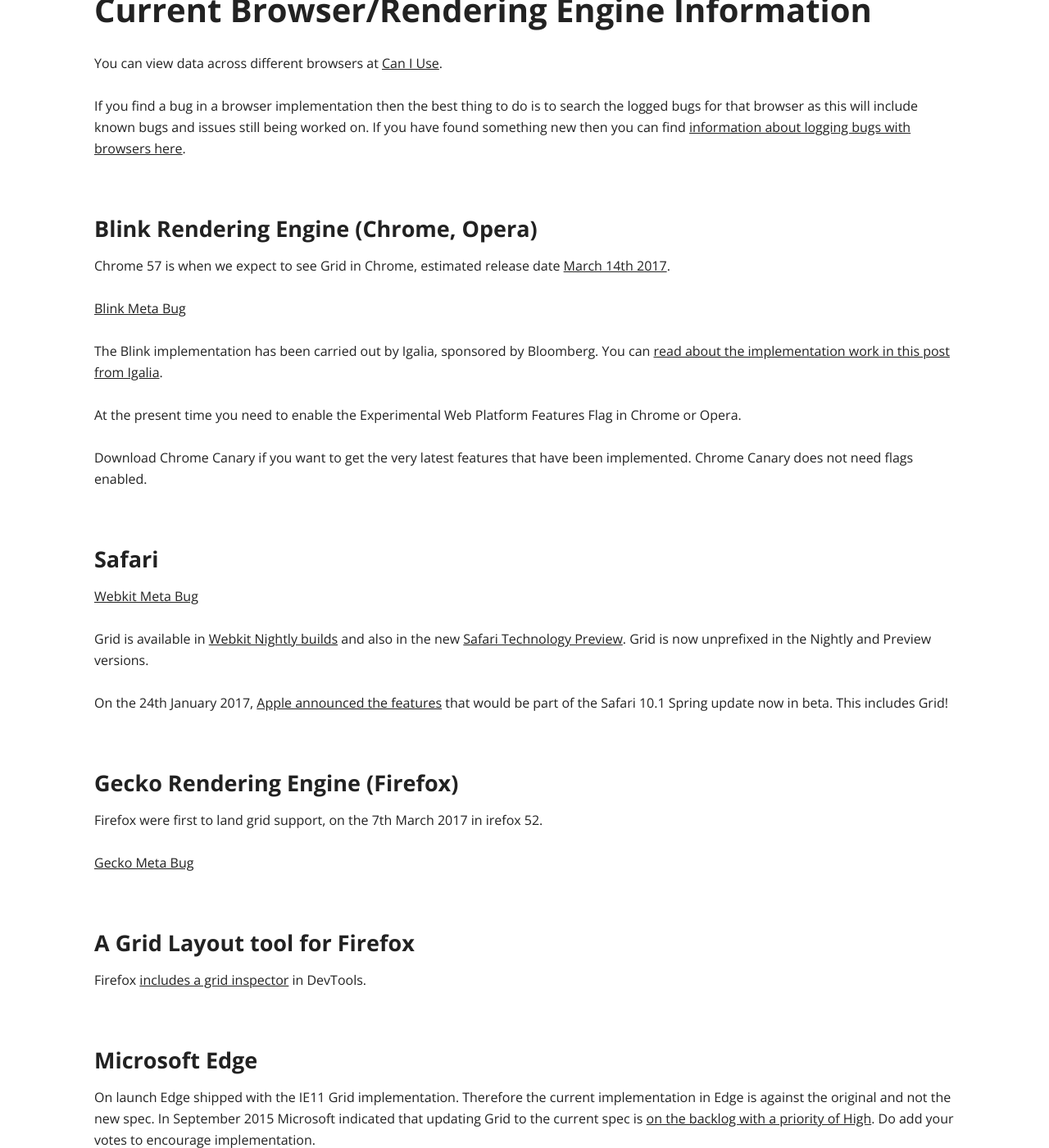
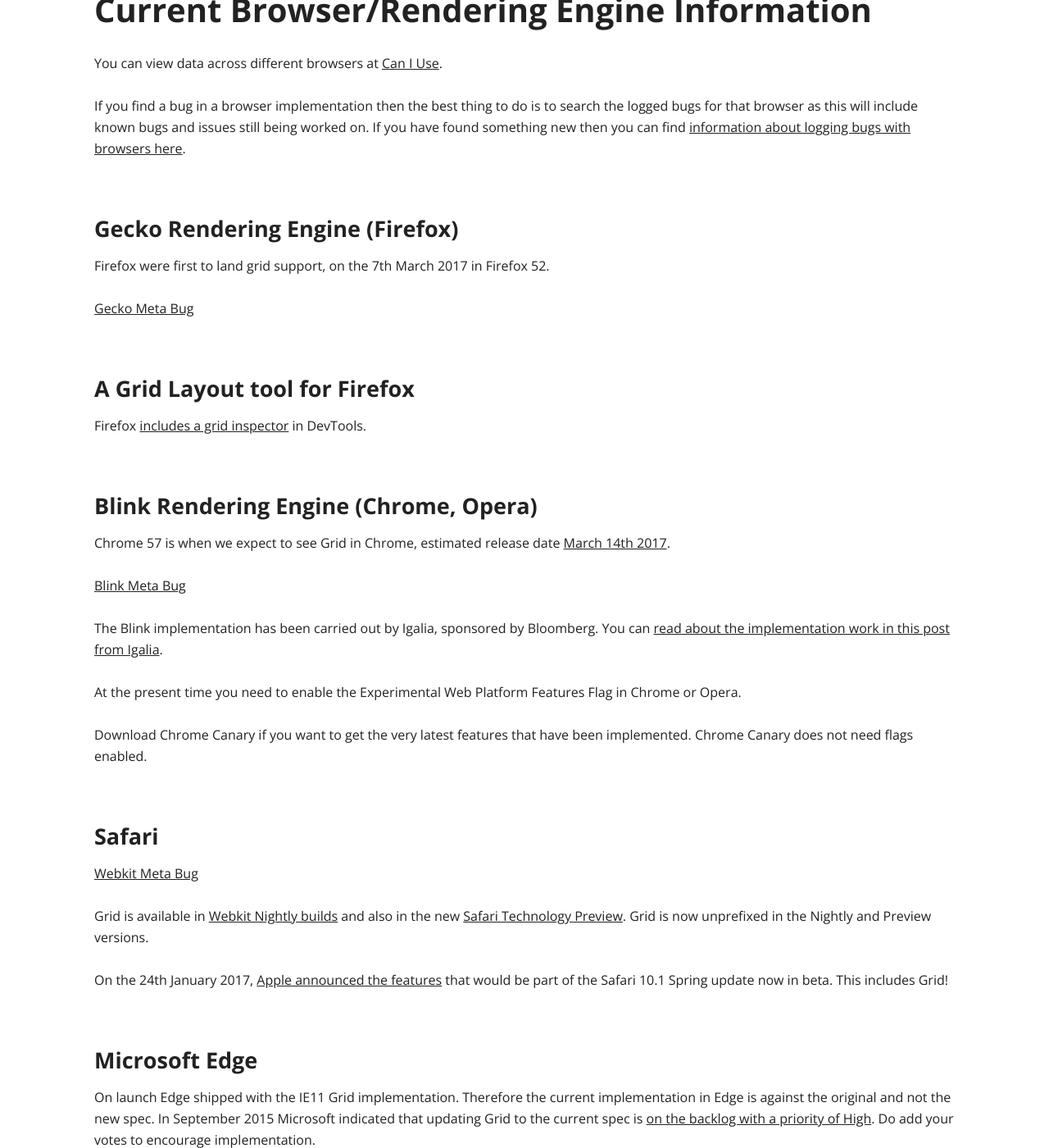
Before and after one commit to rachelandrew/grid-by-example, a Jekyll site: the page built from browsers/index.md, in a window 1280 px wide and 1400 px high, scrolled down 411 px. Shown: the whole window at 82% size. Built offline with Jekyll 4.4.1, drawn with Linux system fonts in a browser that asks for light colours; comment, search, counter and statistics services are not loaded; part of the change alters nothing that is shown.

Commit message:
Firefox ships

```diff
--- a/browsers/index.md
+++ b/browsers/index.md
@@ -8,6 +8,16 @@ title: Browser Support for CSS Grid Layout
 You can view data across different browsers at [Can I Use](http://caniuse.com/#feat=css-grid).
 
 If you find a bug in a browser implementation then the best thing to do is to search the logged bugs for that browser as this will include known bugs and issues still being worked on. If you have found something new then you can find [information about logging bugs with browsers here](http://testthewebforward.org/docs/bugs.html).
+
+## Gecko Rendering Engine (Firefox)
+
+Firefox were first to land grid support, on the 7th March 2017 in Firefox 52.
+
+[Gecko Meta Bug](https://bugzilla.mozilla.org/show_bug.cgi?id=616605)
+
+## A Grid Layout tool for Firefox
+
+Firefox [includes a grid inspector](https://hacks.mozilla.org/2016/12/css-grid-and-grid-highlighter-now-in-firefox-developer-edition/) in DevTools.
 
 ## Blink Rendering Engine (Chrome, Opera)
 
@@ -29,15 +39,6 @@ Grid is available in [Webkit Nightly builds](http://nightly.webkit.org/) and als
 
 On the 24th January 2017, [Apple announced the features](https://developer.apple.com/library/prerelease/content/releasenotes/General/WhatsNewInSafari/Articles/Safari_10_1.html) that would be part of the Safari 10.1 Spring update now in beta. This includes Grid!
 
-## Gecko Rendering Engine (Firefox)
-
-Firefox were first to land grid support, on the 7th March 2017 in irefox 52.
-
-[Gecko Meta Bug](https://bugzilla.mozilla.org/show_bug.cgi?id=616605)
-
-## A Grid Layout tool for Firefox
-
-Firefox [includes a grid inspector](https://hacks.mozilla.org/2016/12/css-grid-and-grid-highlighter-now-in-firefox-developer-edition/) in DevTools.
 
 
 ## Microsoft Edge
```
